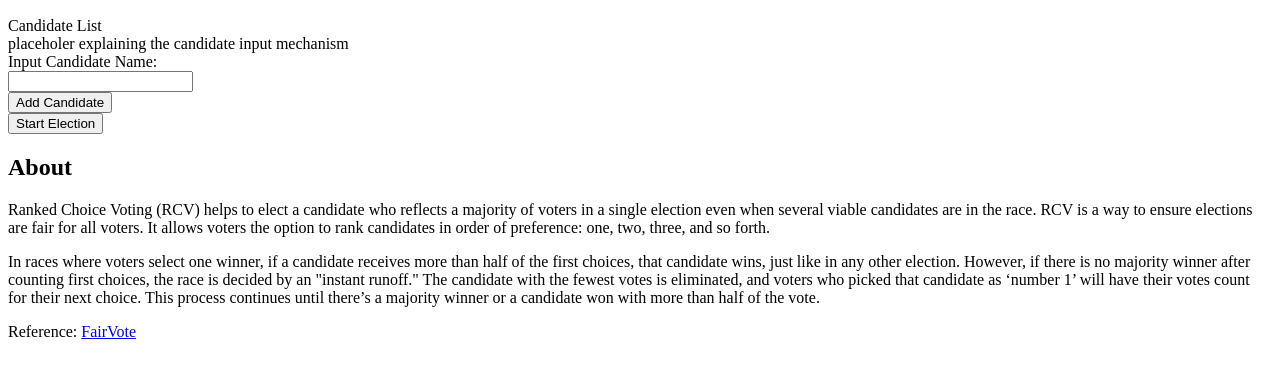
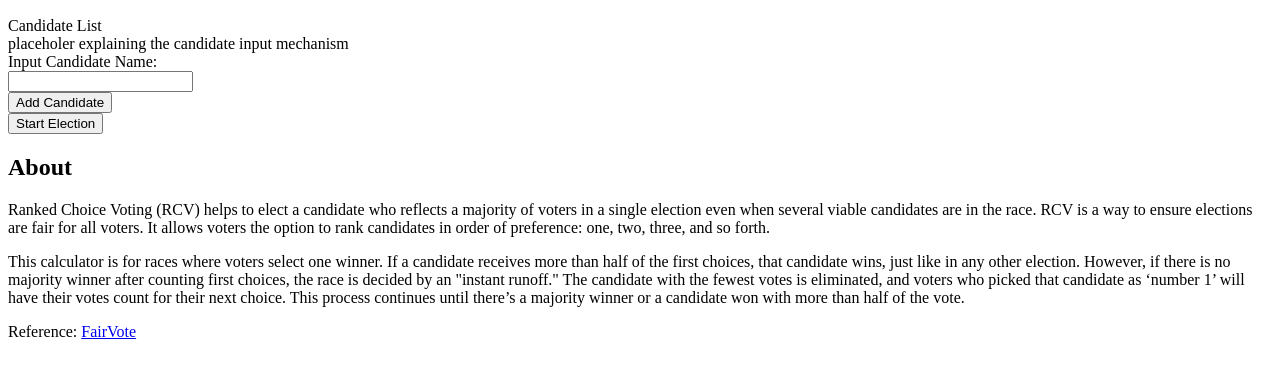
Before and after one commit to mlm20/Ranked-Choice-Voting-Web-App, a website: page web-app/static/index.html in a window 1280 px wide. Shown: the part 184-562 px from the top of the page. Drawn offline with Linux system fonts and the light colour scheme.

Commit message:
changed about text

```diff
--- a/web-app/static/index.html
+++ b/web-app/static/index.html
@@ -47,7 +47,7 @@
         </p>
 
         <p>
-            In races where voters select one winner, if a candidate receives more than half of the first choices,
+            This calculator is for races where voters select one winner. If a candidate receives more than half of the first choices,
              that candidate wins, just like in any other election. However, if there is no majority winner after
               counting first choices, the race is decided by an "instant runoff." The candidate with the fewest
               votes is eliminated, and voters who picked that candidate as ‘number 1’ will have their votes count
```
